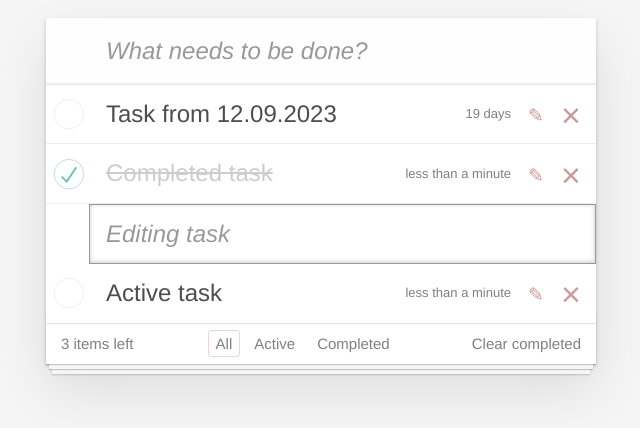
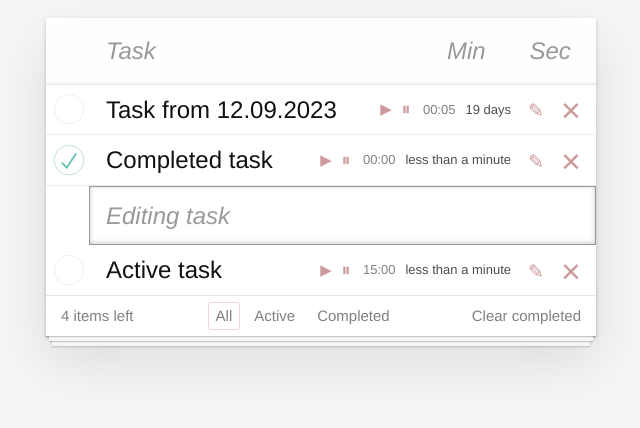
Before and after one commit to Kenshinko/ToDoListReact, a React app: page / in a window 1280 px wide. Shown: the part 112-540 px from the top of the page, without its empty margins (319-959 px from the left). Built offline with nearby package versions, Linux system fonts and the light colour scheme.

Commit message:
React 2.3.9

```diff
--- a/package.json
+++ b/package.json
@@ -1,6 +1,6 @@
 {
   "name": "todo-kata",
-  "version": "1.0.0",
+  "version": "1.1.0",
   "private": true,
   "dependencies": {
     "date-fns": "^2.30.0",
@@ -9,7 +9,7 @@
     "react-dom": "^18.2.0",
     "react-scripts": "5.0.1",
     "react-uuid": "^2.0.0",
-    "sass": "^1.66.1",
+    "sass": "^1.67.0",
     "web-vitals": "^2.1.4"
   },
   "devDependencies": {
--- a/src/components/App/App.js
+++ b/src/components/App/App.js
@@ -1,5 +1,4 @@
 import { Component } from 'react'
-import { formatDistanceToNow } from 'date-fns'
 import uuid from 'react-uuid'
 
 import Header from '../Header'
@@ -13,13 +12,41 @@
       {
         taskID: uuid(),
         text: 'Task from 12.09.2023',
-        creationDate: formatDistanceToNow(1694478477337),
+        minutes: 0,
+        seconds: 5,
+        creationDate: new Date(1694478477337),
+        expiredDate: null,
         isCompleted: false,
         isEditing: false,
       },
-      this.createTask('Completed task', true, false),
-      this.createTask('Editing task', false, true),
-      this.createTask('Active task'),
+      {
+        taskID: uuid(),
+        text: 'Completed task',
+        minutes: 0,
+        seconds: 0,
+        creationDate: new Date(),
+        expiredDate: null,
+        isCompleted: true,
+        isEditing: false,
+      },
+      {
+        taskID: uuid(),
+        text: 'Editing task',
+        minutes: 10,
+        seconds: 0,
+        creationDate: new Date(),
+        expiredDate: null,
+        isCompleted: false,
+        isEditing: true,
+      },
+      {
+        taskID: uuid(),
+        text: 'Active task',
+        minutes: 15,
+        seconds: 0,
+        creationDate: new Date(),
+        expiredDate: null,
+      },
     ],
     activeFilter: 'all',
   }
@@ -41,18 +68,21 @@
   // Стрелочные функции не имеют всплытия, поэтому используем обычную, для того,
   // чтобы была возможность использовать ее в создании нашего state до этапа рендеринга страницы.
   // Во всех остальных случаях используем стрелочные функции.
-  createTask(text, isCompleted = false, isEditing = false) {
+  createTask(text, minutes, seconds, isCompleted = false, isEditing = false) {
     return {
       taskID: uuid(),
       text,
-      creationDate: formatDistanceToNow(new Date()),
+      minutes: parseInt(minutes),
+      seconds: parseInt(seconds),
       isCompleted,
       isEditing,
+      creationDate: new Date(),
+      expiredDate: null,
     }
   }
 
-  addTask = (text) => {
-    const newTask = this.createTask(text)
+  addTask = (text, mins, secs) => {
+    const newTask = this.createTask(text, mins, secs)
 
     this.setState(({ tasks }) => {
       return {
@@ -102,6 +132,25 @@
     })
   }
 
+  updateTask = (id, minutes, seconds, creationDate, expiredDate, timerSecs) => {
+    this.setState(({ tasks }) => {
+      const idx = this.findTask(id)
+      const oldElement = tasks[idx]
+      const renewElement = {
+        ...oldElement,
+        minutes,
+        seconds,
+        creationDate,
+        expiredDate,
+        timerSecs,
+      }
+
+      return {
+        tasks: [...tasks.slice(0, idx), renewElement, ...tasks.slice(idx + 1)],
+      }
+    })
+  }
+
   deleteTask = (id) => {
     this.setState(({ tasks }) => {
       const idx = this.findTask(id)
@@ -128,6 +177,7 @@
       <section className="todoapp">
         <Header addTask={this.addTask} />
         <Main
+          updateTask={this.updateTask}
           tasksLeft={this.filterTaskList(tasks, 'active').length}
           tasksList={tasksToRender}
           filter={activeFilter}
--- a/src/components/Main/Main.js
+++ b/src/components/Main/Main.js
@@ -1,10 +1,20 @@
 import TaskList from '../TaskList'
 import Footer from '../Footer'
 
-const Main = ({ tasksLeft, tasksList, filter, setFilter, hasNoted, hasDeleted, clearCompleted, filterTasks }) => {
+const Main = ({
+  updateTask,
+  tasksLeft,
+  tasksList,
+  filter,
+  setFilter,
+  hasNoted,
+  hasDeleted,
+  clearCompleted,
+  filterTasks,
+}) => {
   return (
     <section className="main">
-      <TaskList tasksList={tasksList} hasNoted={hasNoted} hasDeleted={(id) => hasDeleted(id)} />
+      <TaskList updateTask={updateTask} tasksList={tasksList} hasNoted={hasNoted} hasDeleted={(id) => hasDeleted(id)} />
       <Footer
         tasksLeft={tasksLeft}
         tasksList={tasksList}
--- a/src/components/NewTaskForm/NewTaskForm.js
+++ b/src/components/NewTaskForm/NewTaskForm.js
@@ -5,27 +5,41 @@
   addNewTask = this.props.addTask
 
   state = {
-    inputValue: '',
+    taskText: '',
+    minutes: '',
+    seconds: '',
   }
 
   static propTypes = {
     addNewTask: PropTypes.func,
   }
 
-  handleChange = (event) => {
+  handleTaskText = (event) => {
     this.setState({
-      inputValue: event.target.value,
+      taskText: event.target.value,
+    })
+  }
+
+  handleTaskMins = (event) => {
+    this.setState({
+      minutes: event.target.value,
+    })
+  }
+
+  handleTaskSecs = (event) => {
+    this.setState({
+      seconds: event.target.value,
     })
   }
 
   handleKeyDown = (event) => {
     // Вторая проверка на пустую строку.
-    if (event.key === 'Enter' && this.state.inputValue.trim()) {
+    if (event.key === 'Enter' && this.state.taskText.trim()) {
       // Функция addTask пробрасывается пропсами из компонента App.
-      this.addNewTask(this.state.inputValue)
+      this.addNewTask(this.state.taskText, this.state.minutes, this.state.seconds)
 
       this.setState({
-        inputValue: '',
+        taskText: '',
       })
     }
   }
@@ -36,14 +50,33 @@
   // Разница между value и defaultValue в том, что последний рендерится только один раз.
   render() {
     return (
-      <form onChange={this.handleChange}>
+      <form className="new-todo-form">
         <input
           className="new-todo"
-          placeholder="What needs to be done?"
+          placeholder="Task"
           autoFocus
           required
+          value={this.state.taskText}
           onKeyDown={this.handleKeyDown}
-          defaultValue={this.state.inputValue}
+          onChange={this.handleTaskText}
+        />
+        <input
+          type="number"
+          min="0"
+          className="new-todo-form__timer"
+          placeholder="Min"
+          required
+          value={this.state.minutes}
+          onChange={this.handleTaskMins}
+        />
+        <input
+          type="number"
+          min="0"
+          className="new-todo-form__timer"
+          placeholder="Sec"
+          required
+          value={this.state.seconds}
+          onChange={this.handleTaskSecs}
         />
       </form>
     )
--- a/src/components/Task/Task.js
+++ b/src/components/Task/Task.js
@@ -1,26 +1,124 @@
 import { Component } from 'react'
 import PropTypes from 'prop-types'
+import { add, parseJSON, formatDistanceToNow, differenceInSeconds } from 'date-fns'
 
-export default class TaskActive extends Component {
+export default class Task extends Component {
   static defaultProps = {
     isCompleted: false,
     isEditing: false,
   }
 
   static propTypes = {
+    updateTask: PropTypes.func.isRequired,
     hasNoted: PropTypes.func.isRequired,
     hasDeleted: PropTypes.func.isRequired,
   }
 
+  state = {
+    taskID: this.props.taskID,
+    taskText: this.props.text,
+    minutes: this.props.minutes,
+    seconds: this.props.seconds,
+    creationDate: parseJSON(this.props.creationDate),
+    expiredDate: parseJSON(this.props.expiredDate),
+    timer: null,
+    timerSecs: this.props.timerSecs,
+  }
+
+  componentDidMount() {
+    this.setExpiredDate()
+
+    if (!Number.isNaN(this.state.timerSecs)) {
+      this.setState(({ creationDate, expiredDate }) => {
+        return { timerSecs: differenceInSeconds(expiredDate, creationDate) }
+      })
+    }
+  }
+
+  componentWillUnmount() {
+    clearInterval(this.state.timer)
+  }
+
+  componentDidUpdate(prevProps, prevState) {
+    if (this.state.timerSecs === 0 && prevState.timerSecs !== 0) {
+      this.setStopTimer()
+      this.props.hasNoted()
+    }
+
+    if (this.state.timer !== prevState.timer) {
+      return this.props.updateTask(
+        this.state.taskID,
+        Math.floor(this.state.timerSecs / 60),
+        this.state.timerSecs % 60,
+        this.state.creationDate,
+        this.state.expiredDate,
+        this.state.timerSecs
+      )
+    }
+  }
+
+  setStartTimer = () => {
+    if (this.state.timer) return
+
+    this.setState({
+      timer: setInterval(() => {
+        if (this.state.timerSecs <= 0) return
+
+        this.setState(({ timerSecs }) => {
+          return {
+            timerSecs: timerSecs - 1,
+          }
+        })
+      }, 1000),
+    })
+  }
+
+  setStopTimer = () => {
+    if (!this.state.timer) return
+
+    this.setState({
+      timer: null,
+    })
+    clearInterval(this.state.timer)
+  }
+
+  setExpiredDate = () => {
+    this.setState(({ creationDate }) => {
+      return {
+        expiredDate: add(creationDate, {
+          years: 0,
+          months: 0,
+          weeks: 0,
+          days: 0,
+          hours: 0,
+          minutes: this.state.minutes,
+          seconds: this.state.seconds,
+        }),
+      }
+    })
+  }
+
+  renderTimer = (delta) => {
+    const minutes = Math.floor(delta / 60)
+    const seconds = delta % 60
+
+    return `${minutes.toString().padStart(2, '0')}:${seconds.toString().padStart(2, '0')}`
+  }
+
   render() {
-    const { text, creationDate, isCompleted, hasNoted, hasDeleted } = this.props
+    const { hasNoted, isCompleted, hasDeleted } = this.props
 
     return (
       <div className="view">
         <input className="toggle" type="checkbox" defaultChecked={isCompleted ? true : null} onClick={hasNoted}></input>
         <label>
-          <span className="description">{text}</span>
-          <span className="created">{creationDate}</span>
+          <span className="title">{this.state.taskText}</span>
+          <span className="description">
+            <button className="icon icon-play" onClick={this.setStartTimer}></button>
+            <button className="icon icon-pause" onClick={this.setStopTimer}></button>
+            <span className="counter">{this.renderTimer(this.state.timerSecs)}</span>
+          </span>
+          <span className="created">{formatDistanceToNow(this.state.creationDate)}</span>
         </label>
         <button className="icon icon-edit"></button>
         <button className="icon icon-destroy" onClick={hasDeleted}></button>
--- a/src/components/TaskList/TaskList.js
+++ b/src/components/TaskList/TaskList.js
@@ -3,11 +3,16 @@
 
 import Task from '../Task'
 
-const TaskList = ({ tasksList, hasNoted, hasDeleted }) => {
+const TaskList = ({ updateTask, tasksList, hasNoted, hasDeleted }) => {
   const taskList = tasksList.map((task) => {
     return (
       <li key={task.taskID} className={task.isEditing ? 'editing' : task.isCompleted ? 'completed' : null}>
-        <Task hasNoted={() => hasNoted(task.taskID)} hasDeleted={() => hasDeleted(task.taskID)} {...task} />
+        <Task
+          updateTask={updateTask}
+          hasNoted={() => hasNoted(task.taskID)}
+          hasDeleted={() => hasDeleted(task.taskID)}
+          {...task}
+        />
         {task.isEditing ? <input type="text" className="edit" placeholder="Editing task"></input> : null}
       </li>
     )
--- a/src/style.css
+++ b/src/style.css
@@ -89,7 +89,13 @@
   text-rendering: optimizeLegibility;
 }
 
+.new-todo-form {
+  display: flex;
+  margin-bottom: 0;
+}
+
 .new-todo,
+.new-todo-form .new-todo-form__timer,
 .edit {
   position: relative;
   margin: 0;
@@ -107,11 +113,21 @@
   -moz-osx-font-smoothing: grayscale;
 }
 
-.new-todo {
+.new-todo,
+.new-todo-form .new-todo-form__timer {
   padding: 16px 16px 16px 60px;
   border: none;
   background: rgba(0, 0, 0, 0.003);
   box-shadow: inset 0 -2px 1px rgba(0, 0, 0, 0.03);
+}
+
+.new-todo {
+  width: 70%;
+}
+
+.new-todo-form .new-todo-form__timer {
+  width: 15%;
+  padding-left: 16px;
 }
 
 .main {
@@ -225,11 +241,18 @@
 }
 
 .todo-list li label .created {
+  position: relative;
+}
+
+.todo-list li label .created,
+.todo-list li label .description {
   font-size: 13px;
   color: gray;
+  display: flex;
+  align-items: center;
 }
 
-.todo-list li label .description {
+.todo-list li label .created {
   word-break: break-all;
   display: block;
   line-height: 1.2;
@@ -238,20 +261,17 @@
   color: #4d4d4d;
 }
 
-.todo-list li.completed label .description {
+.todo-list li.completed label .title {
   color: #cdcdcd;
   text-decoration: line-through;
 }
 
 .todo-list li .icon {
-  position: absolute;
-  top: 0;
-  bottom: -3px;
   width: 30px;
   height: 40px;
   font-size: 34px;
   color: #cc9a9a;
-  margin: auto 0 11px;
+  margin: auto 0;
   transition: color 0.2s ease-out;
   cursor: pointer;
 }
@@ -261,6 +281,9 @@
 }
 
 .todo-list li .icon-destroy {
+  position: absolute;
+  top: 0;
+  bottom: -3px;
   right: 10px;
 }
 
@@ -269,12 +292,38 @@
 }
 
 .todo-list li .icon-edit {
+  position: absolute;
+  top: 0;
+  bottom: -3px;
   font-size: 19px;
   right: 45px;
 }
 
 .todo-list li .icon-edit:after {
   content: '✎';
+}
+
+.todo-list li .icon-pause,
+.todo-list li .icon-play {
+  font-size: 18px;
+  width: 18px;
+  height: 18px;
+}
+
+.todo-list li .icon-play {
+  font-size: 15px;
+}
+
+.icon-pause:after {
+  position: absolute;
+  margin-left: 2px;
+  content: '⏸';
+  top: 50%;
+  transform: translate(-50%, -50%);
+}
+
+.icon-play:after {
+  content: '▶';
 }
 
 .todo-list li .edit {
@@ -330,6 +379,11 @@
   left: 0;
 }
 
+.filters li {
+  display: inline;
+  cursor: default;
+}
+
 .filters label {
   display: inline-block;
   color: inherit;
@@ -344,7 +398,7 @@
   cursor: pointer;
 }
 
-.filters label:hover {
+.filters label:hover button {
   border-color: rgba(175, 47, 47, 0.1);
 }
 
@@ -412,7 +466,7 @@
 }
 
 /*
-  Стиль для радио-кнопки
+  Дополнительные стили
 */
 .radiobutton {
   position: absolute;
@@ -422,3 +476,18 @@
   opacity: 0;
   z-index: -1;
 }
+
+.counter {
+  margin: 0 10px;
+}
+
+.title {
+  flex: 1;
+}
+
+input::-webkit-outer-spin-button,
+input::-webkit-inner-spin-button {
+  /* display: none; <- Crashes Chrome on hover */
+  -webkit-appearance: none;
+  margin: 0; /* <-- Apparently some margin are still there even though it's hidden */
+}
```
Also changed, not shown: 1 other file.
